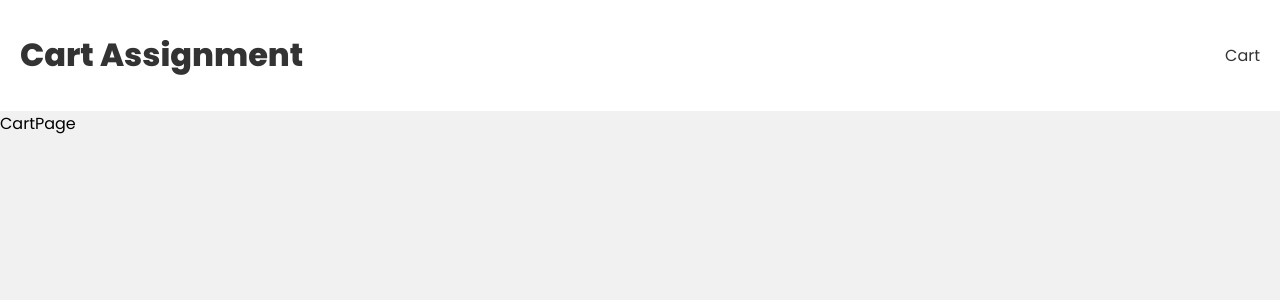
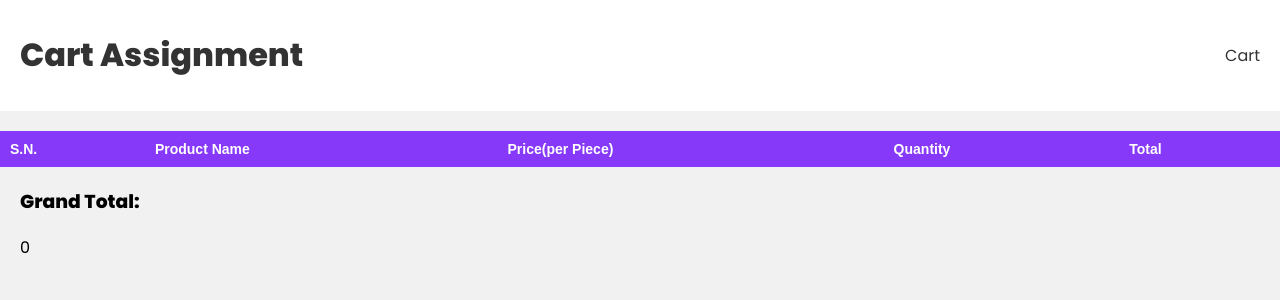
Before and after one commit to subashhB/cart-assignment, a React (Create React App) app: page /cart in a window 1280 px wide. Shown: the top 300 px of the page. Built offline with nearby package versions, Linux system fonts and the light colour scheme.

Commit message:
feat - Cart Page with Functionalities

```diff
--- a/src/components/ProductCard.jsx
+++ b/src/components/ProductCard.jsx
@@ -3,7 +3,7 @@ import { useCartContext } from "../hooks/useCartContext";
 
 const ProductCard = ({ product }) => {
   const { dispatch} = useCartContext();
-  const { productName, quantity: stock} = product;
+  const { productName, stock, price} = product;
   const handleAddToCart = ()=>{
     const cartItem = {
       product,
@@ -16,6 +16,7 @@ const ProductCard = ({ product }) => {
       <h3>
         { productName }
       </h3>
+      <h5>Price(per Piece): { price }</h5>
       <p>Stock: { stock }</p>
       <button onClick={ handleAddToCart }>Add To Card</button>
     </div>
--- a/src/components/ProductForm.jsx
+++ b/src/components/ProductForm.jsx
@@ -9,6 +9,7 @@ const ProductForm = ({ productToUpdate }) => {
   const initialState = {
     id: "",
     productName: "",
+    price: "",
     stock: "",
   };
 
@@ -17,19 +18,21 @@ const ProductForm = ({ productToUpdate }) => {
   const handleSubmit = (e) => {
     e.preventDefault();
     product.id = crypto.randomUUID();
+    product.price = parseInt(product.price);
     product.stock = parseInt(product.stock);
     dispatch({ type: ActionTypes.CREATE_PRODUCT, payload: product });
     setProduct(initialState);
-    navigate('/');
+    navigate("/");
   };
 
-  const handleEdit = (e)=>{
+  const handleEdit = (e) => {
     e.preventDefault();
+    product.price = parseInt(product.price);
     product.stock = parseInt(product.stock);
     console.log(product);
     dispatch({ type: ActionTypes.EDIT_PRODUCT, payload: product });
-    navigate('/')
-  }
+    navigate("/");
+  };
 
   const handleKeyPress = (event) => {
     const keyCode = event.keyCode || event.which;
@@ -41,14 +44,14 @@ const ProductForm = ({ productToUpdate }) => {
     }
   };
 
-  useEffect(()=>{
-    if(productToUpdate){
+  useEffect(() => {
+    if (productToUpdate) {
       setProduct(productToUpdate);
     }
-  },[productToUpdate])
+  }, [productToUpdate]);
 
   return (
-    <form onSubmit={productToUpdate? handleEdit: handleSubmit}>
+    <form onSubmit={productToUpdate ? handleEdit : handleSubmit}>
       <input
         type="text"
         value={product.productName}
@@ -56,6 +59,16 @@ const ProductForm = ({ productToUpdate }) => {
           setProduct({ ...product, productName: e.target.value });
         }}
         placeholder="Product Name"
+        required
+      />
+      <input
+        type="text"
+        value={product.quantity}
+        onKeyDown={handleKeyPress}
+        onChange={(e) => {
+          setProduct({ ...product, price: e.target.value });
+        }}
+        placeholder="Price(per Piece)"
         required
       />
       <input
@@ -68,7 +81,7 @@ const ProductForm = ({ productToUpdate }) => {
         placeholder="Stock"
         required
       />
-      <button type="submit">{ productToUpdate? 'Edit': 'Add'} Product</button>
+      <button type="submit">{productToUpdate ? "Edit" : "Add"} Product</button>
     </form>
   );
 };
--- a/src/context/CartActionTypes.js
+++ b/src/context/CartActionTypes.js
@@ -2,3 +2,4 @@ export const COMPLETE_ORDER = 'COMPLETE_ORDER';
 export const ADD_TO_CART = 'ADD_TO_CART';
 export const INCREASE_QUANTITY = 'INCREASE_QUANTITY';
 export const DECREASE_QUANTITY = 'DECREASE_QUANTITY';
+export const REMOVE_ITEM = 'REMOVE_ITEM';
--- a/src/context/CartContext.js
+++ b/src/context/CartContext.js
@@ -7,6 +7,12 @@ export const CartContext = createContext();
 export const cartReducer = (state, action) => {
   switch (action.type) {
     case CartActionTypes.ADD_TO_CART:
+      const alreadyExists = state.cartItems.find((item)=> item.product.id === action.payload.product.id)
+      if(alreadyExists){
+        return {
+          cartItems: state.cartItems.map((item)=> item.product.id === action.payload.product.id ? {...item, quantity: item.quantity++} : item )
+        }
+      }
         return {
             cartItems: [...state.cartItems, action.payload]
         }
@@ -16,12 +22,16 @@ export const cartReducer = (state, action) => {
         }
     case CartActionTypes.INCREASE_QUANTITY:
         return{
-            cartItems: state.cartItems.map((cartItem)=> cartItem.product.id === action.payload.product.id && cartItem.quantity++)
+            cartItems: state.cartItems.map((cartItem)=> cartItem.product.id === action.payload.product.id ? { ...cartItem, quantity: cartItem.quantity+1  }: cartItem )
         }
     case CartActionTypes.DECREASE_QUANTITY:
         return {
-            cartItems: state.cartItems.map((cartItem) => cartItem.product.id === action.payload.product.id && cartItem.quantity-- )
+            cartItems: state.cartItems.map((cartItem) => cartItem.product.id === action.payload.product.id ? {...cartItem, quantity: cartItem.quantity-1}: cartItem )
         }
+    case CartActionTypes.REMOVE_ITEM:
+      return{
+        cartItems: state.cartItems.filter((item)=> item.product.id !== action.payload.product.id)
+      }
     default:
       return state;
   }
@@ -29,12 +39,12 @@ export const cartReducer = (state, action) => {
 
 export const CartContextProvider = ({ children }) => {
   const [state, dispatch] = useReducer(cartReducer, {
-    cartItems: null,
+    cartItems: [],
   });
 
   return (
     <CartContext.Provider value={{ ...state, dispatch }}>
-      {children}
+      { children }
     </CartContext.Provider>
   );
 };
--- a/src/hooks/useCartContext.js
+++ b/src/hooks/useCartContext.js
@@ -1,5 +1,5 @@
 import { useContext } from "react"
-import { CartContext } from "../context/cartContext"
+import { CartContext } from "../context/CartContext"
 
 export const useCartContext = ()=>{
     const context = useContext(CartContext);
--- a/src/index.css
+++ b/src/index.css
@@ -109,3 +109,8 @@ table td {
   text-decoration: underline;
   cursor: pointer;
 }
+
+.cart-ops{
+  cursor: pointer;
+  margin: 10px;
+}
--- a/src/index.js
+++ b/src/index.js
@@ -3,7 +3,7 @@ import ReactDOM from "react-dom/client";
 import "./index.css";
 import App from "./App";
 import { ProductContextProvider } from "./context/ProductContext";
-import { CartContextProvider } from "./context/cartContext";
+import { CartContextProvider } from "./context/CartContext";
 
 const root = ReactDOM.createRoot(document.getElementById("root"));
 root.render(
--- a/src/pages/CartPage.jsx
+++ b/src/pages/CartPage.jsx
@@ -1,7 +1,81 @@
+import { useCartContext } from "../hooks/useCartContext";
+import * as CartActionTypes from "../context/CartActionTypes";
+
+const CartItems = ({ cartItems, dispatch }) => {
+  let grandTotal = 0;
+  if (cartItems.length > 0) {
+    grandTotal = cartItems.reduce(
+      (acc, item) => acc + item.product.price * item.quantity,
+      0
+    );
+  }
+
+  const handleDecrease = (cartItem) => {
+    if (cartItem.quantity === 1) {
+      dispatch({ type: CartActionTypes.REMOVE_ITEM, payload: cartItem });
+    } else {
+      dispatch({ type: CartActionTypes.DECREASE_QUANTITY, payload: cartItem });
+    }
+  };
+
+  const handleIncrease = (cartItem) => {
+    dispatch({ type: CartActionTypes.INCREASE_QUANTITY, payload: cartItem });
+  };
+
+  const handleRemove = (cartItem)=>{
+    dispatch({type: CartActionTypes.REMOVE_ITEM, payload: cartItem});
+  }
+
+  return (
+    <>
+      <table>
+        <thead>
+          <tr>
+            <th>S.N.</th>
+            <th>Product Name</th>
+            <th>Price(per Piece)</th>
+            <th>Quantity</th>
+            <th>Total</th>
+          </tr>
+        </thead>
+        {cartItems && (
+          <tbody>
+            {cartItems.map((cartItem, i) => (
+              <tr key={cartItem.product.id}>
+                <td>{i + 1}</td>
+                <td>{cartItem.product.productName}</td>
+                <td>{cartItem.product.price}</td>
+                <td>
+                  <span className="cart-ops" onClick={() => handleDecrease(cartItem)}>
+                    -
+                  </span>
+                  {cartItem.quantity}
+                  <span className="cart-ops" onClick={() => handleIncrease(cartItem)}>
+                    +
+                  </span>
+                </td>
+                <td>{cartItem.product.price * cartItem.quantity} <button onClick={()=>{handleRemove(cartItem)}}>Remove</button></td>
+              </tr>
+            ))}
+          </tbody>
+        )}
+      </table>
+      <div style={{ margin: "20px" }}>
+        <h3>Grand Total: </h3>
+        {grandTotal}
+      </div>
+    </>
+  );
+};
+
 const CartPage = () => {
+  const { cartItems, dispatch } = useCartContext();
+  console.log(cartItems);
   return (
-    <div>CartPage</div>
-  )
-}
+    <div>
+      <CartItems cartItems={cartItems} dispatch={dispatch} />
+    </div>
+  );
+};
 
-export default CartPage
+export default CartPage;
```
